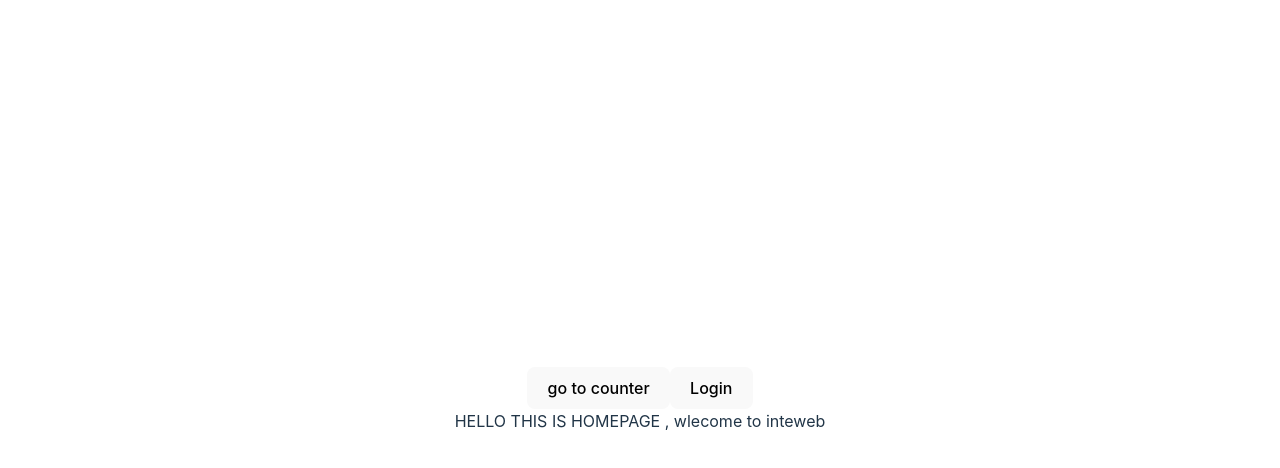
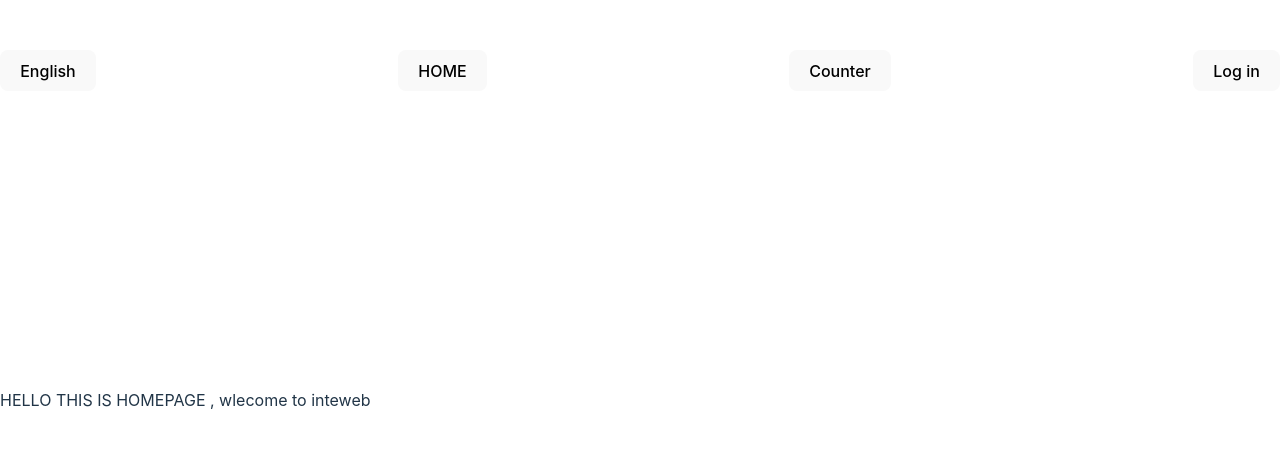
Before and after one commit to chunyukuo88/Portfolio, a React (Vite) app: page / in a window 1280 px wide. Shown: the top 468 px of the page. Built offline with nearby package versions, Linux system fonts and the light colour scheme.

Commit message:
feat: minimal styling to prevent buttons from jumping around.

```diff
--- a/src/App.css
+++ b/src/App.css
@@ -1,41 +1,7 @@
-#root {
-  max-width: 1280px;
-  margin: 0 auto;
-  padding: 2rem;
-  text-align: center;
+header {
+  position: fixed;
+  top: 50px;
+  display: flex;
+  justify-content: space-between;
+  width: 100%;
 }
-
-.logo {
-  height: 6em;
-  padding: 1.5em;
-  will-change: filter;
-}
-.logo:hover {
-  filter: drop-shadow(0 0 2em #646cffaa);
-}
-.logo.react:hover {
-  filter: drop-shadow(0 0 2em #61dafbaa);
-}
-
-@keyframes logo-spin {
-  from {
-    transform: rotate(0deg);
-  }
-  to {
-    transform: rotate(360deg);
-  }
-}
-
-@media (prefers-reduced-motion: no-preference) {
-  a:nth-of-type(2) .logo {
-    animation: logo-spin infinite 20s linear;
-  }
-}
-
-.card {
-  padding: 2em;
-}
-
-.read-the-docs {
-  color: #888;
-}
--- a/src/App.jsx
+++ b/src/App.jsx
@@ -6,6 +6,9 @@ import Language from './features/language/Language';
 import strings from './common/strings.js';
 import { Login } from './features/auth/Login.jsx';
 import { routes } from './routes.js';
+import { supabaseClient } from './features/auth/client.js';
+import { updateAuth } from './features/auth/authSlice.js';
+import { useState } from 'react';
 import './App.css';
 
 function App() {
@@ -13,6 +16,7 @@ function App() {
     <div className='App'>
       <Provider store={store}>
         <Router>
+          <Header />
           <Routes>
             <Route exact path={routes.index} element={<HomePage />}/>
             <Route exact path={routes.counter} element={<CounterPage />}/>
@@ -24,41 +28,51 @@ function App() {
   )
 }
 
+function Header(){
+  const navigate = useNavigate();
+  const language = useSelector((state) => state.language.value);
+  const auth = useSelector((state) => state.auth.value);
+  const goToCounter = () => navigate(routes.counter);
+  const goToLogin = () => navigate(routes.login);
+  const goToHome = () => navigate(routes.index);
+  const logoutHandler = async () => {
+    await supabaseClient.auth.signOut();
+    window.localStorage.clear();
+  };
+  return (
+    <header>
+      <Language />
+      <button onClick={goToHome}>HOME</button>
+      <button onClick={goToCounter}>{strings.goToCounter[language]}</button>
+      {
+        auth?.session?.user
+          ? <button onClick={logoutHandler}>{strings.logout[language]}</button>
+          : <button onClick={goToLogin}>{strings.login[language]}</button>
+      }
+    </header>
+  );
+}
+
 function LoginPage(){
-  const navigate = useNavigate();
-  const goToHome = () => navigate(routes.index);
   return (
     <>
-      <button onClick={goToHome}>HOME</button>
       <Login />
     </>
   );
 }
 
 function CounterPage(){
-  const navigate = useNavigate();
-  const goToHome = () => navigate(routes.index);
   return (
     <>
-      <button onClick={goToHome}>HOME</button>
-      <Language />
       <Counter/>
     </>
   );
 }
 
 function HomePage(){
-  const navigate = useNavigate();
   const language = useSelector((state) => state.language.value);
-  const auth = useSelector((state) => state.auth.value);
-  console.log('HOMEPAGE - auth: ', auth);
-  console.dir(auth);
-  const goToCounter = () => navigate(routes.counter);
-  const goToLogin = () => navigate(routes.login);
   return (
     <>
-      <button onClick={goToCounter}>{strings.goToCounter[language]}</button>
-      <button onClick={goToLogin}>Login</button>
       <div>
         {strings.homeGreeting[language]}
       </div>
--- a/src/common/strings.js
+++ b/src/common/strings.js
@@ -1,12 +1,19 @@
 const strings = {
+  CHINESE: 'chinese',
   decrement: {
     chinese: '遞減',
     english: 'decrement',
     russian: 'уменьшение',
   },
+  email: {
+    chinese: '邮箱地址',
+    english: 'Email',
+    russian: 'е-мейл',
+  },
+  ENGLISH: 'english',
   goToCounter: {
     chinese: '計數機',
-    english: 'go to counter',
+    english: 'Counter',
     russian: 'счетная машина',
   },
   homeGreeting: {
@@ -29,6 +36,22 @@ const strings = {
     english: 'English',
     russian: 'Русский',
   },
+  login: {
+    chinese: '登录',
+    english: 'Log in',
+    russian: 'авторизоваться',
+  },
+  logout: {
+    chinese: '登出',
+    english: 'Log out',
+    russian: 'выйти',
+  },
+  password: {
+    chinese: '密码',
+    english: 'Password',
+    russian: 'пароль',
+  },
+  RUSSIAN: 'russian',
 };
 
 export default strings;
--- a/src/features/auth/Login.jsx
+++ b/src/features/auth/Login.jsx
@@ -3,8 +3,10 @@ import { useSelector, useDispatch } from 'react-redux';
 import { supabaseClient } from './client.js';
 import { updateAuth } from './authSlice.js';
 import { useNavigate } from 'react-router-dom';
+import strings from '../../common/strings.js';
 
 export const Login = () => {
+  const language = useSelector((state) => state.language.value);
   const auth = useSelector((state) => state.auth?.value);
   const dispatch = useDispatch();
   const navigate = useNavigate();
@@ -28,13 +30,13 @@ export const Login = () => {
 
   return (
     <div>
-      <p>Sign in</p>
+      <p>{strings.login[language]}</p>
       <form action='?/login' method='POST' className='auth-form'>
-        <label htmlFor=''> Email </label>
+        <label htmlFor=''> {strings.email[language]} </label>
         <input onChange={emailHandler} type='text' name='email'/>
-        <label htmlFor=''> Password </label>
+        <label htmlFor=''> {strings.password[language]} </label>
         <input onChange={passwordHandler} type='password' name='password'/>
-        <button onClick={(e) => submissionHandler(e)} type='submit' className='btn btn-primary'>Login</button>
+        <button onClick={(e) => submissionHandler(e)} type='submit' className='btn btn-primary'>{strings.login[language]}</button>
       </form>
     </div>
   );
--- a/src/features/auth/authSlice.js
+++ b/src/features/auth/authSlice.js
@@ -7,8 +7,6 @@ export const authSlice = createSlice({
   },
   reducers: {
     updateAuth: (state, action) => {
-      console.log('state.value: ', state.value)
-      console.log('action.payload: ', action.payload)
       state.value = action.payload;
     },
   },
--- a/src/features/language/Language.jsx
+++ b/src/features/language/Language.jsx
@@ -6,13 +6,13 @@ import strings from '../../common/strings.js';
 function Language() {
   const language = useSelector((state) => state.language.value);
   const dispatch = useDispatch();
-
+  const { CHINESE, ENGLISH, RUSSIAN } = strings;
   const languageToggler = (currentLanguage) => {
     switch (currentLanguage) {
-      case 'english': return 'chinese';
-      case 'chinese': return 'russian';
-      case 'russian': return 'english';
-      default: return 'chinese';
+      case ENGLISH: return CHINESE;
+      case CHINESE: return RUSSIAN;
+      case RUSSIAN: return ENGLISH;
+      default: return ENGLISH;
     };
   };
 
```
